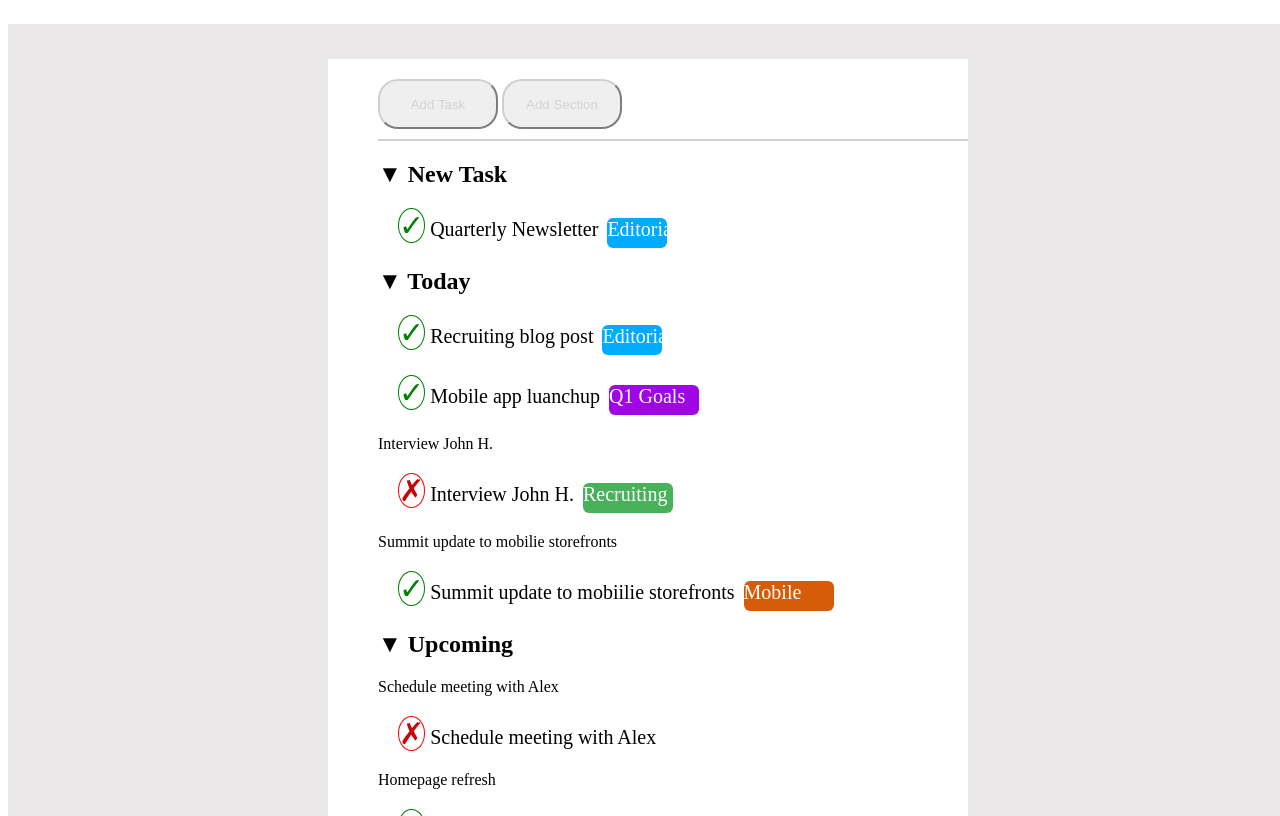
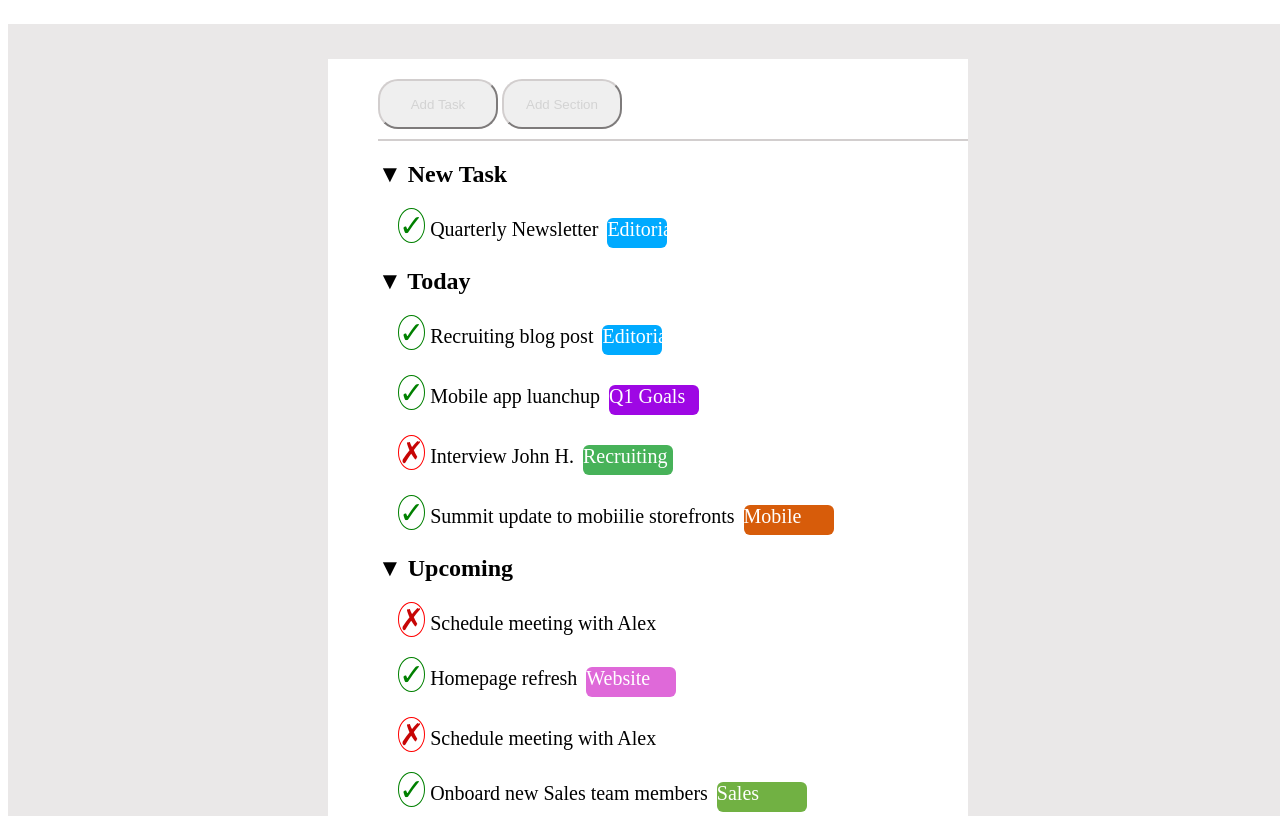
Before and after one commit to VincenzoMinardi/html-css-toboolist, a plain HTML site: page index.html in a window 1280 px wide. Shown: the part 88-904 px from the top of the page. Drawn offline with Linux system fonts and the light colour scheme.

Commit message:
correction main

```diff
--- a/index.html
+++ b/index.html
@@ -46,13 +46,13 @@
                     Mobile app luanchup
                     <span class="etichetta1"> Q1 Goals</span>
                 </li>
-                 Interview John H.
+                 <!-- Interview John H.  -->
                 <li class="text">
                     <span class="X">&#10007;</span>
                     Interview John H.
                     <span class="etichetta2">Recruiting</span>
                 </li>
-                 Summit update to mobilie storefronts
+                 <!-- Summit update to mobilie storefronts  -->
                 <li class="text">
                     <span class="V">&#10003;</span>
                     Summit update to mobiilie storefronts
@@ -61,13 +61,13 @@
             </ul>
 
             <h2>&#9660; Upcoming</h2>
-                Schedule meeting with Alex
+                <!-- Schedule meeting with Alex   -->
             <ul>
                 <li class="text">
                   <span class="X">&#10007;</span>
                   Schedule meeting with Alex
                 </li>
-                 Homepage refresh
+                 <!-- Homepage refresh  -->
                 <li class="text">
                   <span class="V">&#10003;</span>
                   Homepage refresh
@@ -78,7 +78,7 @@
                     <span class="X">&#10007;</span>
                     Schedule meeting with Alex
                   </li>
-                   Homepage refresh
+
                   <li class="text">
                     <span class="V">&#10003;</span>
                     Onboard new Sales team members
@@ -92,7 +92,7 @@
                   </li>
             </ul>
 
-          </div>
+        </div>
         </div>
        </div>
 
```
